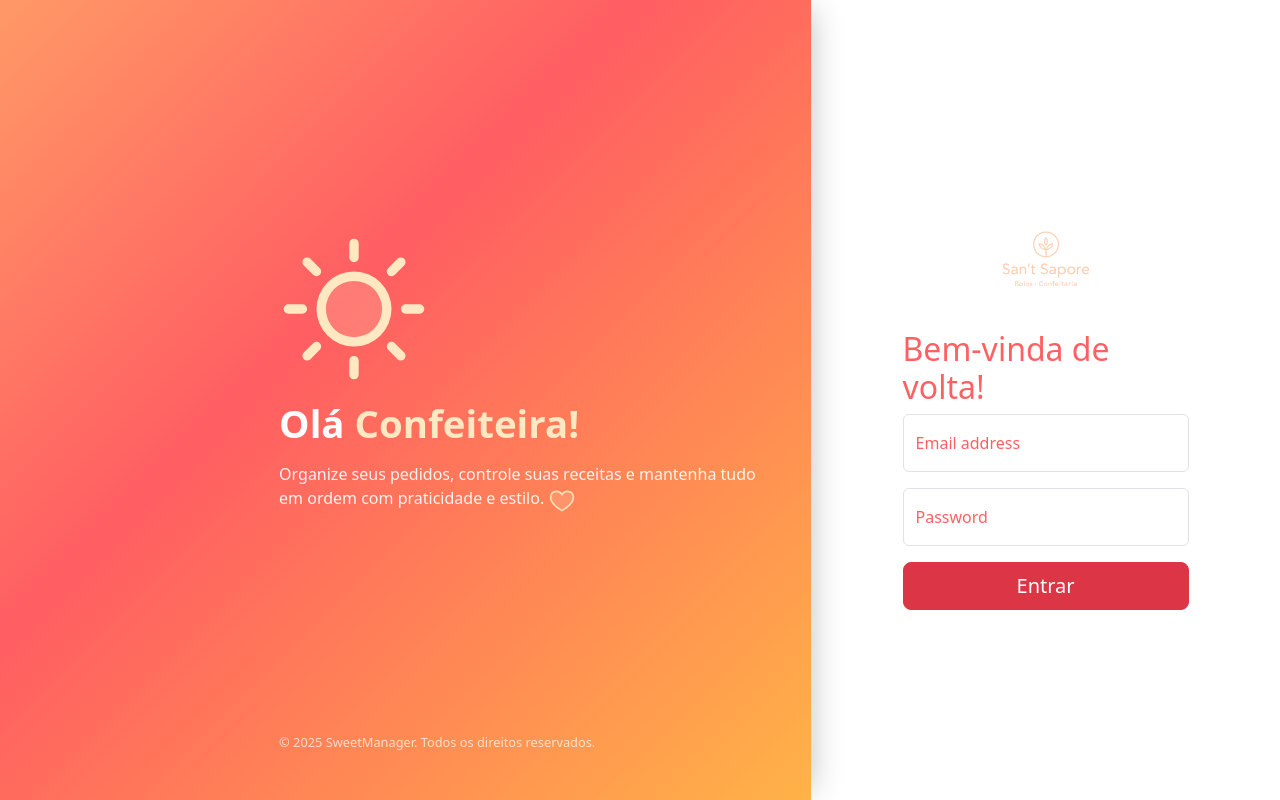
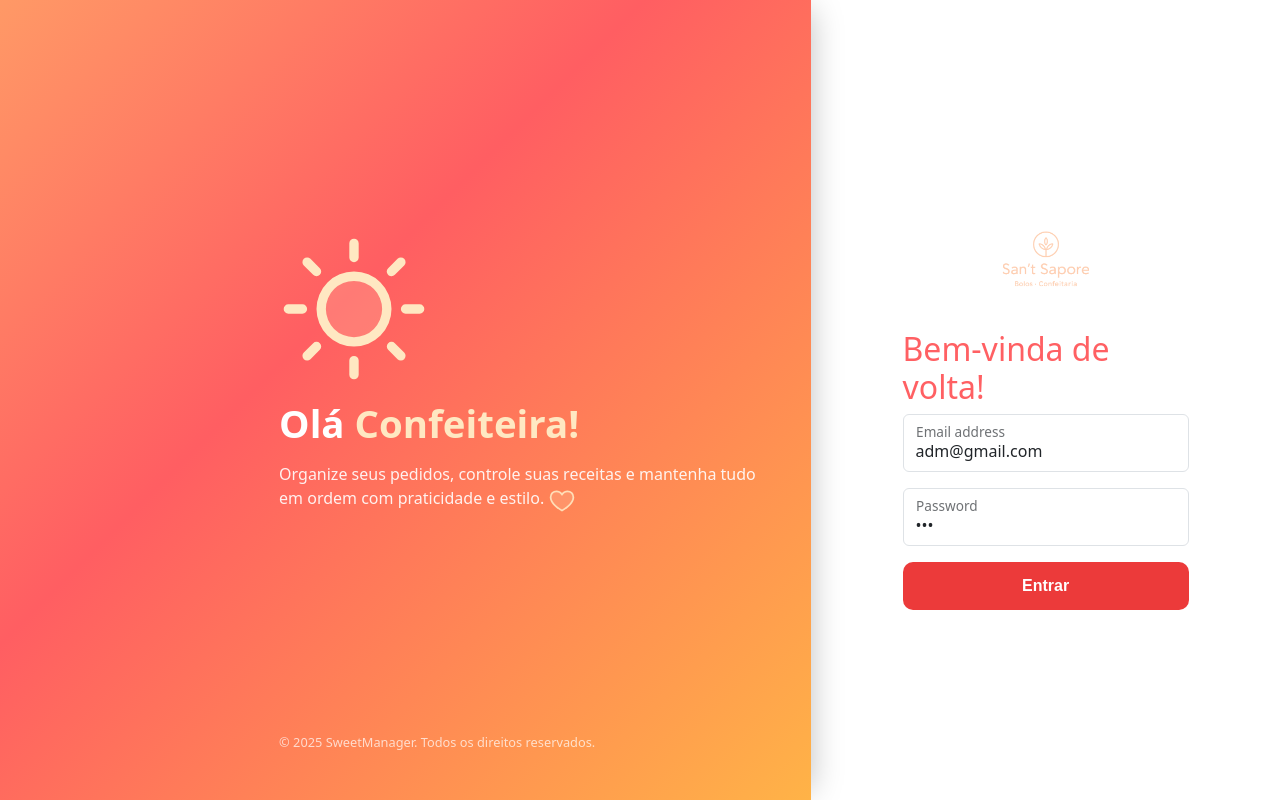
Before and after one commit to agbram/projeto_integrador_dev, a Next.js app: page /login in a window 1280 px wide. Built offline with nearby package versions, Linux system fonts and the light colour scheme.

Commit message:
ajuste no log-in

```diff
--- a/src/components/Buttons/ButtonLogin/index.tsx
+++ b/src/components/Buttons/ButtonLogin/index.tsx
@@ -1,15 +1,16 @@
-import Button from 'react-bootstrap/Button';
+import styles from "./styles.module.css"
 
 type Props = {
-  onClick(): void;
+  onClick?(): void;
+  type?: "button" | "submit" | "reset"
 }
 export default function ButtonLogin(props: Props) {
 
   return (
     <div className="d-grid gap-2">
-      <Button variant="danger" size="lg" onClick={props.onClick}>
+      <button onClick={props.onClick} type={props.type || "button"} className={styles.button}>
         Entrar
-      </Button>
+      </button>
     </div>
   );
 }
--- /dev/null
+++ b/src/components/Buttons/ButtonLogin/styles.module.css
@@ -0,0 +1,13 @@
+.button{
+    padding: 12px;
+    border-radius: 10px;
+    background-color: rgb(236, 58, 58);
+    color: white;
+    border: transparent;
+    font-family: Arial, Helvetica, sans-serif;
+    font-weight: bold;
+    text-decoration: none;
+}
+
+.button:hover{
+}
--- a/src/components/FormLogin/index.tsx
+++ b/src/components/FormLogin/index.tsx
@@ -9,7 +9,7 @@ import { useRouter } from "next/navigation";
 import { useAuth } from "@/hooks/useAuth";
 import { Alert } from "react-bootstrap";
 import styles from "./styles.module.css";
-import ButtonLogin from "../Buttons/ButtonLogin"; // se esse for seu botão personalizado
+import ButtonLogin from "../Buttons/ButtonLogin";
 
 export default function FormLogin() {
   return (
@@ -31,8 +31,8 @@ export default function FormLogin() {
 }
 
 function FormTextLogin() {
-  const [email, setEmail] = useState("");
-  const [password, setPassword] = useState("");
+  const [email, setEmail] = useState("adm@gmail.com");
+  const [password, setPassword] = useState("123");
   const [error, setError] = useState<string | null>(null);
   const [success, setSuccess] = useState<string | null>(null);
 
@@ -55,7 +55,7 @@ function FormTextLogin() {
   }
 
   function handleSubmit(e: React.FormEvent<HTMLFormElement>){
-    e.preventDefault()
+    e.preventDefault();
     entrar();
   }
 
@@ -67,13 +67,14 @@ function FormTextLogin() {
 
   return (
     <>
+    <form onSubmit={handleSubmit}>
       <FloatingLabel controlId="floatingInput" label="Email address" className="mb-3">
         <Form.Control
           type="email"
           placeholder="name@example.com"
           value={email}
           onChange={(e) => setEmail(e.target.value)}
-        />
+          />
       </FloatingLabel>
 
       <FloatingLabel controlId="floatingPassword" label="Password" className="mb-3">
@@ -82,12 +83,13 @@ function FormTextLogin() {
           placeholder="Password"
           value={password}
           onChange={(e) => setPassword(e.target.value)}
-        />
+          />
       </FloatingLabel>
 
       {mensagemAlerta}
 
-      <ButtonLogin onClick={entrar} />
+      <ButtonLogin type="submit" />
+    </form>
     </>
   );
 }
--- a/src/contexts/AuthContext.tsx
+++ b/src/contexts/AuthContext.tsx
@@ -3,6 +3,7 @@
 import { createContext, useState, ReactNode, useEffect } from 'react';
 import { jwtDecode } from 'jwt-decode';
 import api from '@/services/api';
+import axios from 'axios';
 
 type JwtPayload = {
   sub: string;
@@ -34,8 +35,8 @@ export function AuthProvider(props: Props) {
 
   function login(email: string, password: string): Promise<void> {
     return new Promise<void>(function (resolve, reject) {
-      api
-        .post('/users/login', { email, senha: password })
+      axios
+        .post('http://localhost:4000/users/login', { email, senha: password })
         .then(function (res) {
           const token = res.data.token;
           localStorage.setItem('token', token);
```
